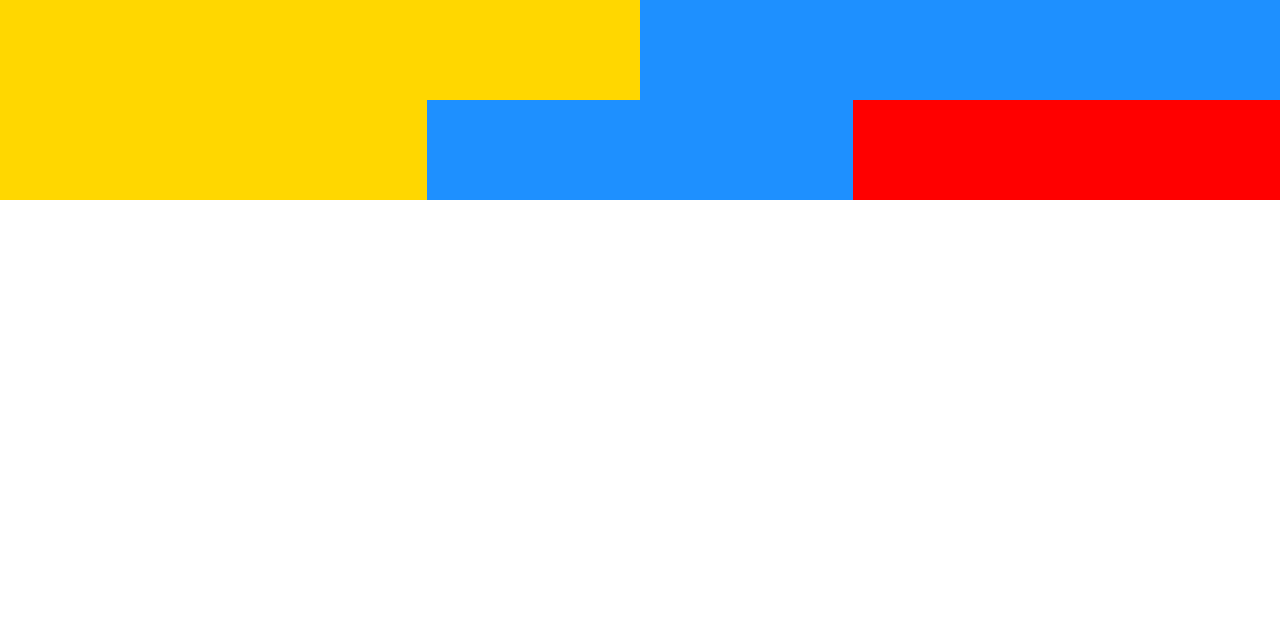
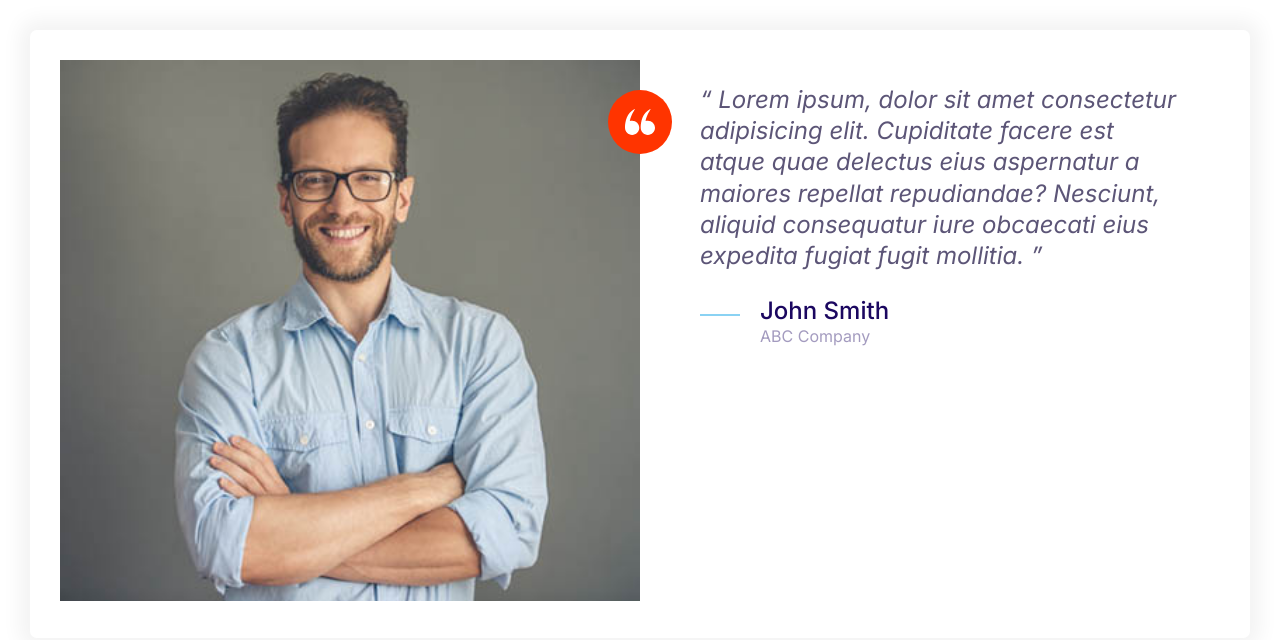
Before and after one commit to obasorelol/soreify, a plain HTML site: page index.html in a window 1280 px wide. Drawn offline with Linux system fonts and the light colour scheme.

Commit message:
Built Testimonial component

```diff
--- a/css/styles.css
+++ b/css/styles.css
@@ -172,6 +172,15 @@ padding-left: 0;
     fill: var(--color-primary)
 }
 
+.icon--small{
+    width: 30px;
+    height: 30px;
+}
+
+.icon--white{
+    fill: #fff;
+}
+
 .icon-container{
     background: #f3f9fa;
     width: 64px;
@@ -180,6 +189,10 @@ padding-left: 0;
     display: inline-flex;
     justify-content: center;
     align-items: center;
+}
+
+.icon-container--accent{
+    background: var(--color-accent);
 }
 
 /* buttons */
@@ -457,3 +470,33 @@ font-size: 2.4rem;
         grid-template-columns: repeat(3,1fr);
     }
 }
+
+/* testimonial */
+.testimonial{
+    padding: 3rem;
+}
+
+.testimonial__image{
+    position: relative;
+}
+
+.testimonial__image > img{
+    width: 100%;
+}
+
+.testimonial__image > .icon-container{
+    position: absolute;
+    top: 3rem;
+    right: -32px;
+}
+
+@media screen and (min-width: 768px){
+    .testimonial .quote,
+    .testimonial .quote__author{
+        font-size: 2.4rem;
+    }
+
+    .testimonial .quote{
+        margin-left: 6rem;
+    }
+}
--- a/index.html
+++ b/index.html
@@ -13,16 +13,40 @@
       rel="stylesheet"
     />
   </head>
-  <body>
-    <div class="grid grid--1x2">
-      <div style="height: 100px; background: gold"></div>
-      <div style="height: 100px; background: dodgerblue"></div>
-    </div>
+  <body style="padding: 3rem">
+    <div class="card testimonial">
+      <div class="grid grid--1x2">
+        <div class="testimonial__image">
+          <img src="images/testimonial.jpg" alt="A happy, smiling customer" />
+          <span class="icon-container icon-container--accent">
+            <svg class="icon icon--white icon--small">
+              <use xlink:href="icons/sprite.svg#quotes"></use>
+            </svg>
+          </span>
+        </div>
+        <blockquote class="quote">
+          <p class="quote__text">
+            Lorem ipsum, dolor sit amet consectetur adipisicing elit. Cupiditate
+            facere est atque quae delectus eius aspernatur a maiores repellat
+            repudiandae? Nesciunt, aliquid consequatur iure obcaecati eius
+            expedita fugiat fugit mollitia.
+          </p>
+          <footer>
+            <div class="media">
+              <div class="media__image">
+                <svg class="icon icon--primary quote__line">
+                  <use xlink:href="icons/sprite.svg#line"></use>
+                </svg>
+              </div>
+              <div class="media__body">
+                <h3 class="media__title quote__author">John Smith</h3>
 
-    <div class="grid grid--1x3">
-      <div style="height: 100px; background: gold"></div>
-      <div style="height: 100px; background: dodgerblue"></div>
-      <div style="height: 100px; background: red"></div>
+                <p class="quote__organization">ABC Company</p>
+              </div>
+            </div>
+          </footer>
+        </blockquote>
+      </div>
     </div>
   </body>
 </html>
```
Also changed, not shown: components/testimonial.html (added, +36 -0 lines), icons/popular.svg (renamed from images/popular.svg), icons/sprite.svg (renamed from images/sprite.svg), icons/tick.svg (renamed from images/tick.svg), images/banner.png (added), images/easy.jpg (added), images/fast.jpg (added), images/ipad.png (added), images/logo.png (added), images/support.jpg (added), images/testimonial.jpg (added), images/wordpress.jpg (added).
